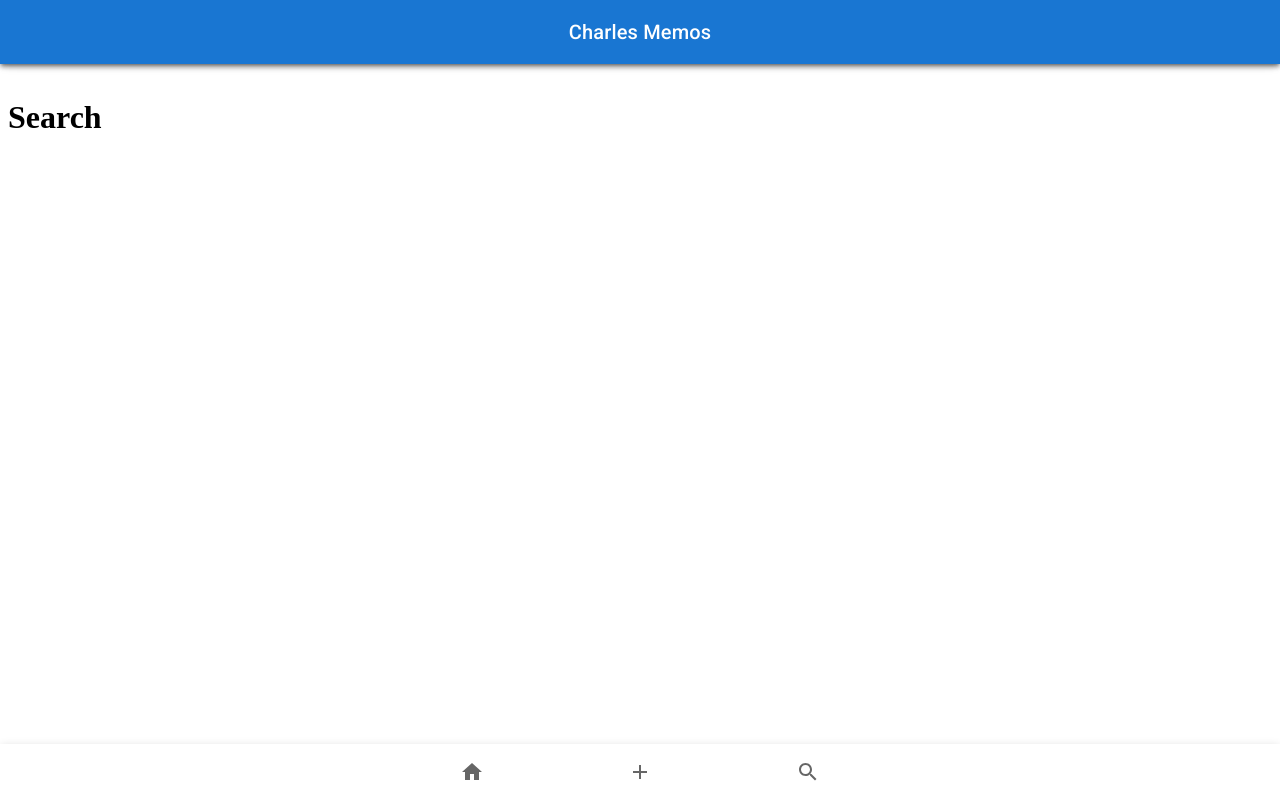
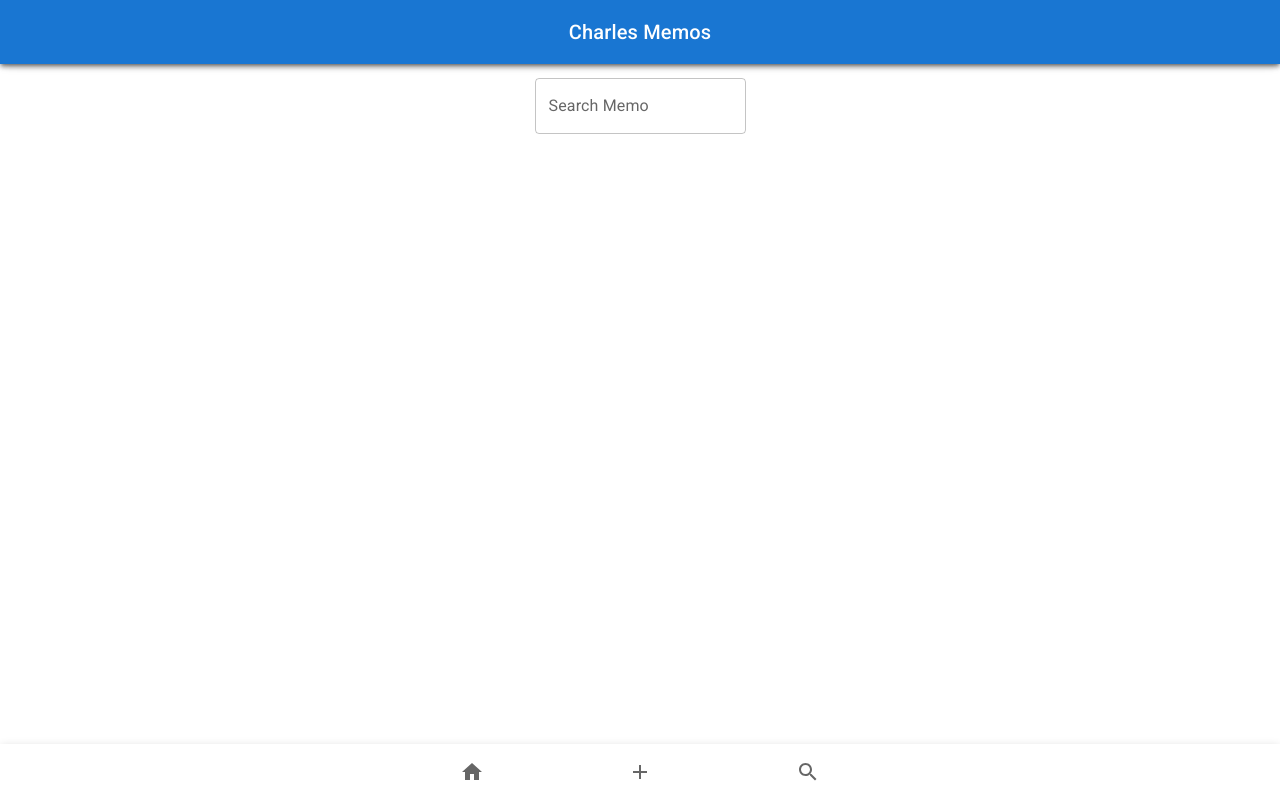
Before and after one commit to charles521/react-advanced-course, a React (Vite) app in the folder memo/: page /search in a window 1280 px wide. Built offline with nearby package versions, Linux system fonts and the light colour scheme.

Commit message:
memo 搜索页面完善

```diff
--- a/memo/src/components/AppLayout.jsx
+++ b/memo/src/components/AppLayout.jsx
@@ -6,11 +6,10 @@ function AppLayout() {
   return (
     <>
       <NavBar />
-      <div style={{ padding: "70px 0 60px 0" }}>
+      <div style={{ padding: "70px 0 60px 0", textAlign: "center" }}>
         <Outlet />
       </div>
       <BottomNavBar />
-
       <Toaster />
     </>
   );
--- a/memo/src/components/MemoList.jsx
+++ b/memo/src/components/MemoList.jsx
@@ -1,8 +1,9 @@
+import { useState, useEffect } from "react";
 import { List } from "@mui/material";
 import { useLocalStorage } from "react-use";
 import MemoListItem from "./MemoListItem";
 
-export default function MemoList() {
+export default function MemoList({ searchVal = "" }) {
   // const menuList = [
   //   {
   //     id: 1,
@@ -60,10 +61,23 @@ export default function MemoList() {
   // ];
 
   const [menuList] = useLocalStorage("memoList", []);
+  const [filteredMenuList, setFilteredMenuList] = useState(menuList);
+
+  useEffect(() => {
+    if (searchVal === "") {
+      setFilteredMenuList(menuList);
+    } else {
+      setFilteredMenuList(
+        menuList.filter((memoItem) =>
+          memoItem.title.toLowerCase().includes(searchVal.toLowerCase())
+        )
+      );
+    }
+  }, [searchVal]);
 
   return (
     <List sx={{ width: "100%", bgcolor: "background.paper" }}>
-      {menuList.map((memoItem) => (
+      {filteredMenuList.map((memoItem) => (
         <MemoListItem key={memoItem.id} memoItem={memoItem} />
       ))}
     </List>
--- a/memo/src/components/MemoListItem.jsx
+++ b/memo/src/components/MemoListItem.jsx
@@ -1,11 +1,26 @@
 import { ListItem, ListItemText, Divider } from "@mui/material";
 function MemoListItem({ memoItem }) {
+  const content = memoItem.content;
+
+  const truncateText = (text) => {
+    // 检测是否包含中文字符或全数字
+    const isChineseOrNumber =
+      /[\u4e00-\u9fa5]/.test(text) || /^\d+$/.test(text);
+
+    if (isChineseOrNumber) {
+      return text.length > 40 ? `${text.slice(0, 40)}...` : text;
+    } else {
+      // 处理英文单词
+      const words = text.split(/\s+/);
+      return words.length > 10 ? `${words.slice(0, 10).join(" ")}...` : text;
+    }
+  };
   return (
     <>
       <ListItem alignItems="flex-start">
         <ListItemText
           primary={memoItem.title}
-          secondary={<>{memoItem.content}</>}
+          secondary={<>{truncateText(content)}</>}
         />
       </ListItem>
       <Divider component="li" />
--- a/memo/src/components/Search.jsx
+++ b/memo/src/components/Search.jsx
@@ -1,8 +1,19 @@
+import { useState } from "react";
+import { TextField } from "@mui/material";
+import MemoList from "./MemoList";
+
 function Search() {
+  const [searchVal, setSearchVal] = useState("");
   return (
-    <div>
-      <h1>Search</h1>
-    </div>
+    <>
+      <TextField
+        label="Search Memo"
+        type="search"
+        value={searchVal}
+        onChange={(e) => setSearchVal(e.target.value)}
+      />
+      <MemoList searchVal={searchVal} />
+    </>
   );
 }
 
```
